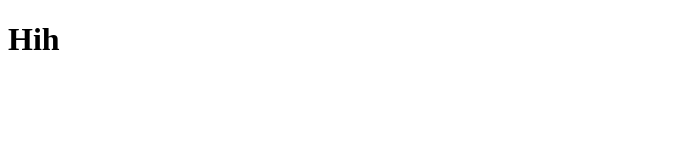
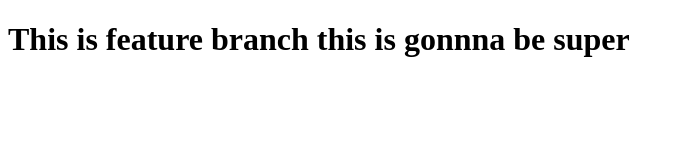
Before and after one commit to Prasanth123456-boo/team-Collab, a plain HTML site: page index.html in a window 1280 px wide. Shown: the whole page, without its empty margins (0-684 px from the left). Drawn offline with Linux system fonts and the light colour scheme.

Commit message:
updated myy feature branch

```diff
--- a/index.html
+++ b/index.html
@@ -6,6 +6,7 @@
     <title>Document</title>
 </head>
 <body>
-    <h1>Hih</h1>
+    <h1>This is  feature branch this is gonnna be super</h1>
+
 </body>
 </html>
```
